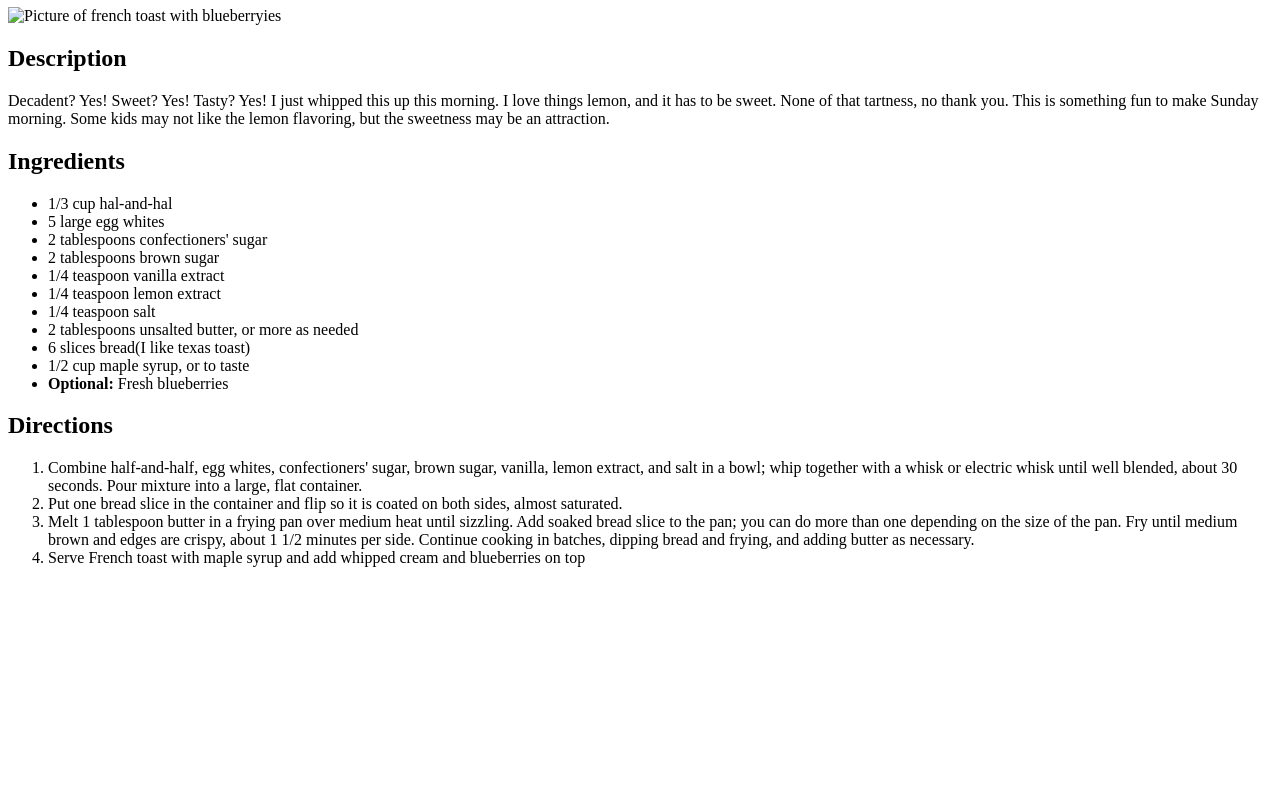
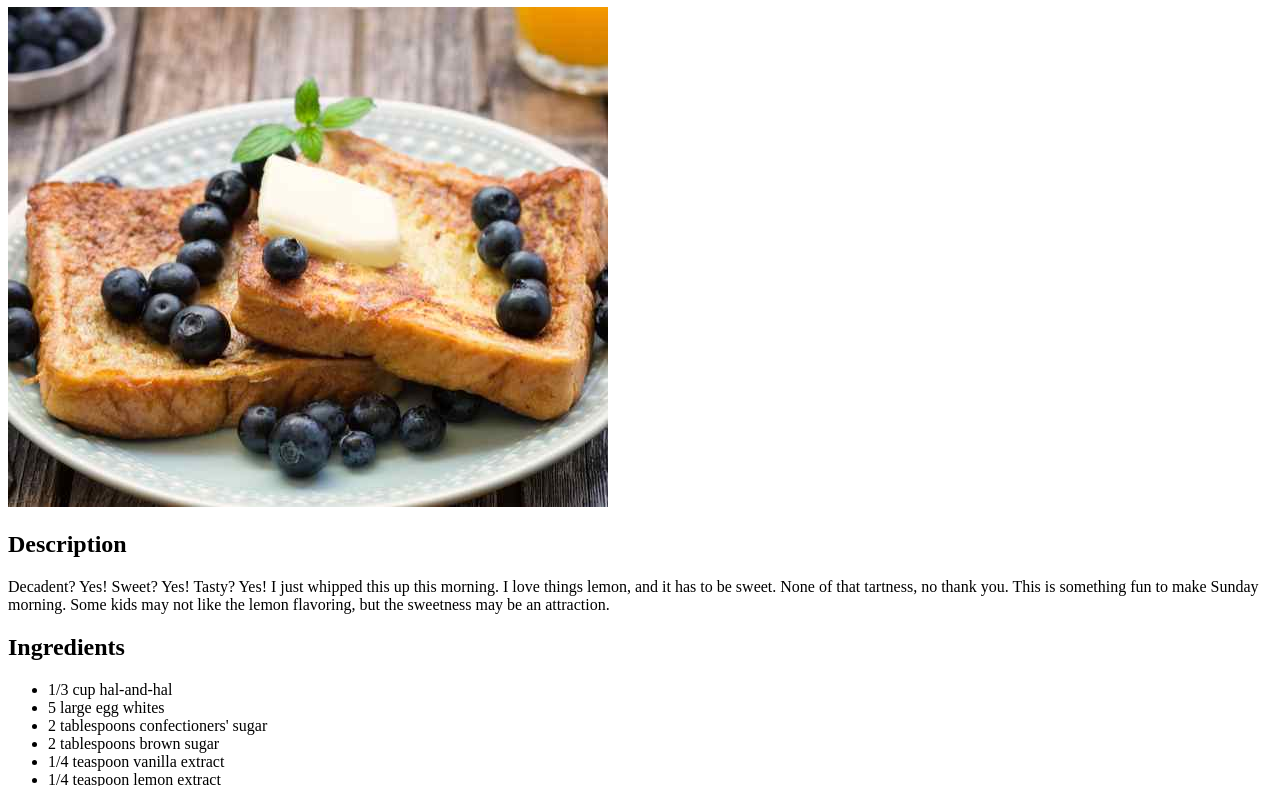
Before and after one commit to ItsRuku/odin-recipes, a plain HTML site: page recipes/frenchtoast.html in a window 1280 px wide. Shown: the part 73-859 px from the top of the page. Before the commit the page ends 800 px from the top, so only its background shows below. Drawn offline with Linux system fonts and the light colour scheme.

Commit message:
Fix image not found

```diff
--- a/recipes/frenchtoast.html
+++ b/recipes/frenchtoast.html
@@ -7,7 +7,7 @@
     </head>
     <body>
         <h1>Lemon-Vanilla French Toast</h1>
-        <img src="../recipes/frenchtoast.html" alt="Picture of french toast with blueberryies">
+        <img src="../images/frenchtoast.jpg" alt="Picture of french toast with blueberryies">
         <h2>Description</h2>
         <p>Decadent? Yes! Sweet? Yes! Tasty? Yes! I just whipped this up this morning. I love things lemon, and it has to be sweet. None of that tartness, no thank you. This is something fun to make Sunday morning. Some kids may not like the lemon flavoring, but the sweetness may be an attraction.</p>
         <h2>Ingredients</h2>
```
